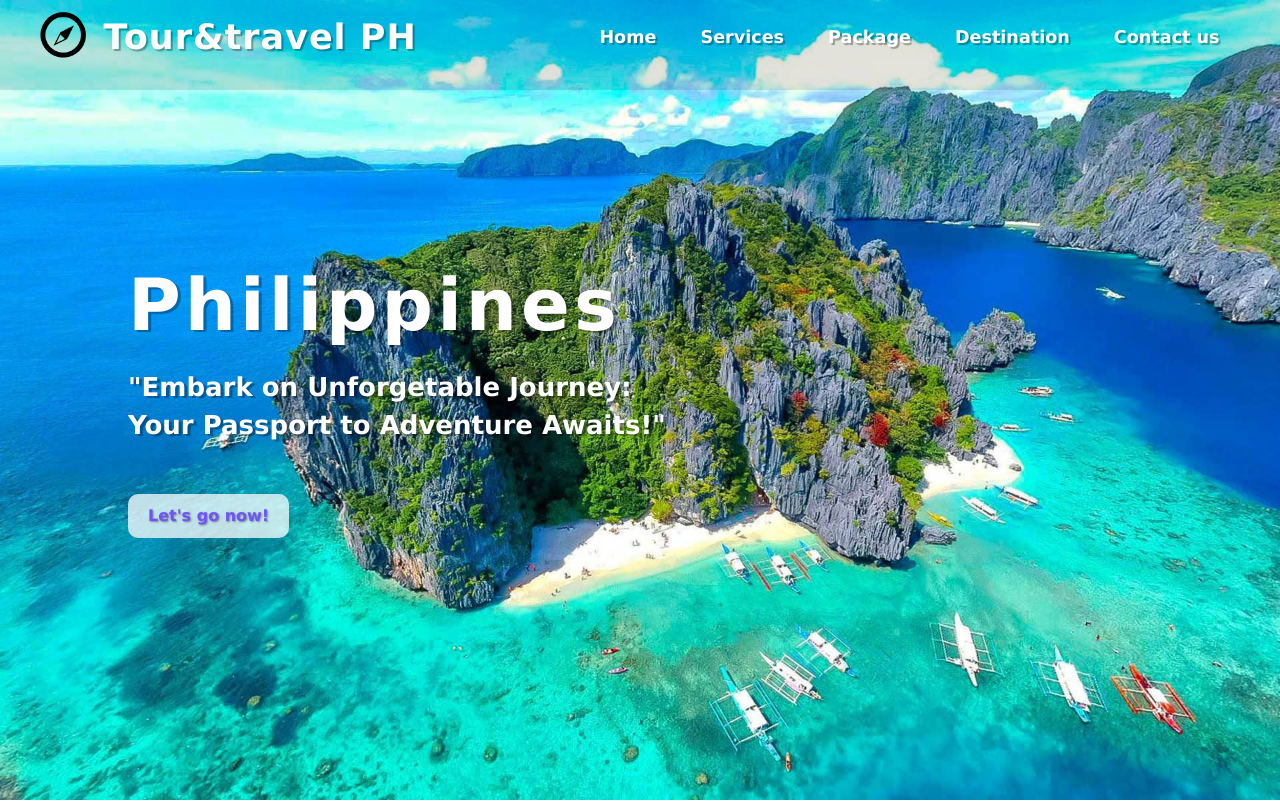
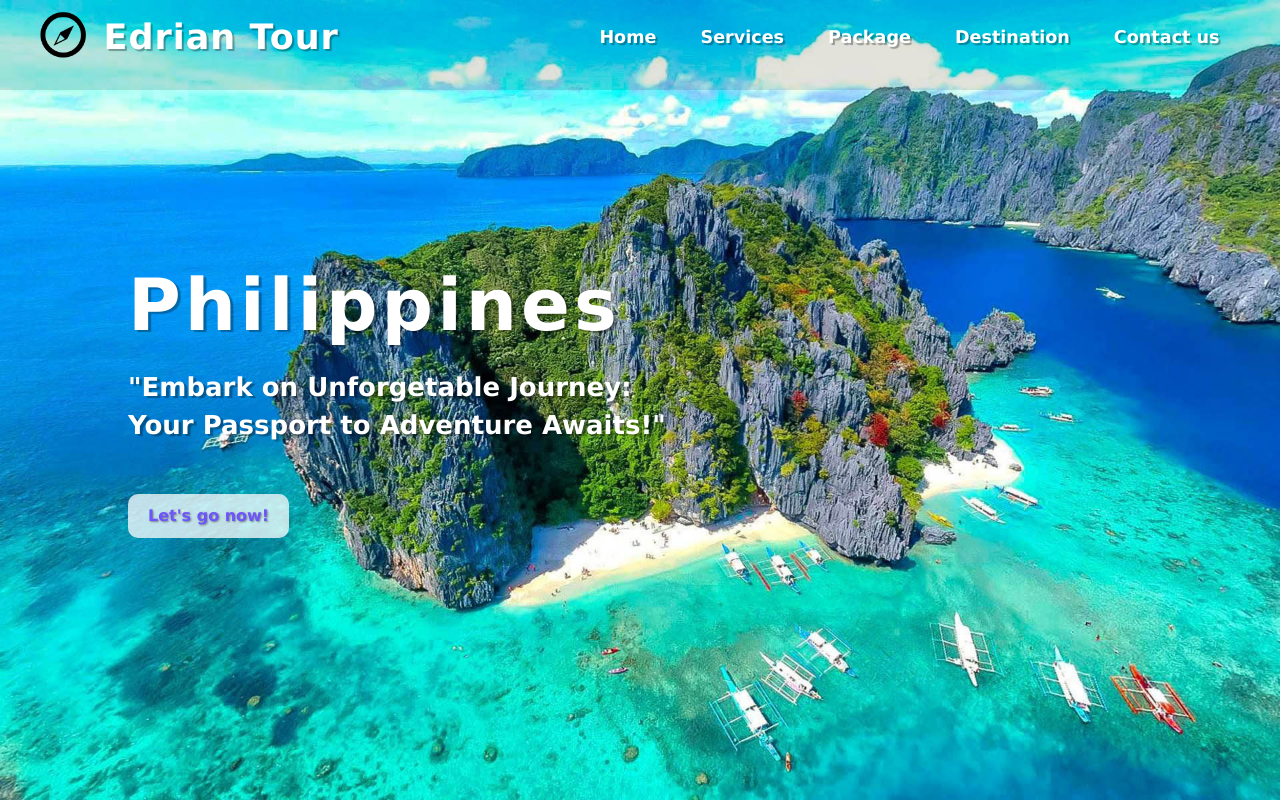
Before and after one commit to nicexuU/MP1-tour-travel, a plain HTML site: page index.html in a window 1280 px wide. Shown: the top 802 px of the page. Drawn offline with nearby package versions, Linux system fonts and the light colour scheme.

Commit message:
Update index.html

```diff
--- a/index.html
+++ b/index.html
@@ -30,7 +30,7 @@
     <header>
       <div class="text-logo">
         <img src="img/compass2.png" alt="compass" width="50px" />
-        <a href="#" class="logo">Tour&travel PH</a>
+        <a href="#" class="logo">Edrian Tour</a>
       </div>
       <div class="bx bx-menu" id="menu-icon"></div>
       <ul class="navbar">
```
